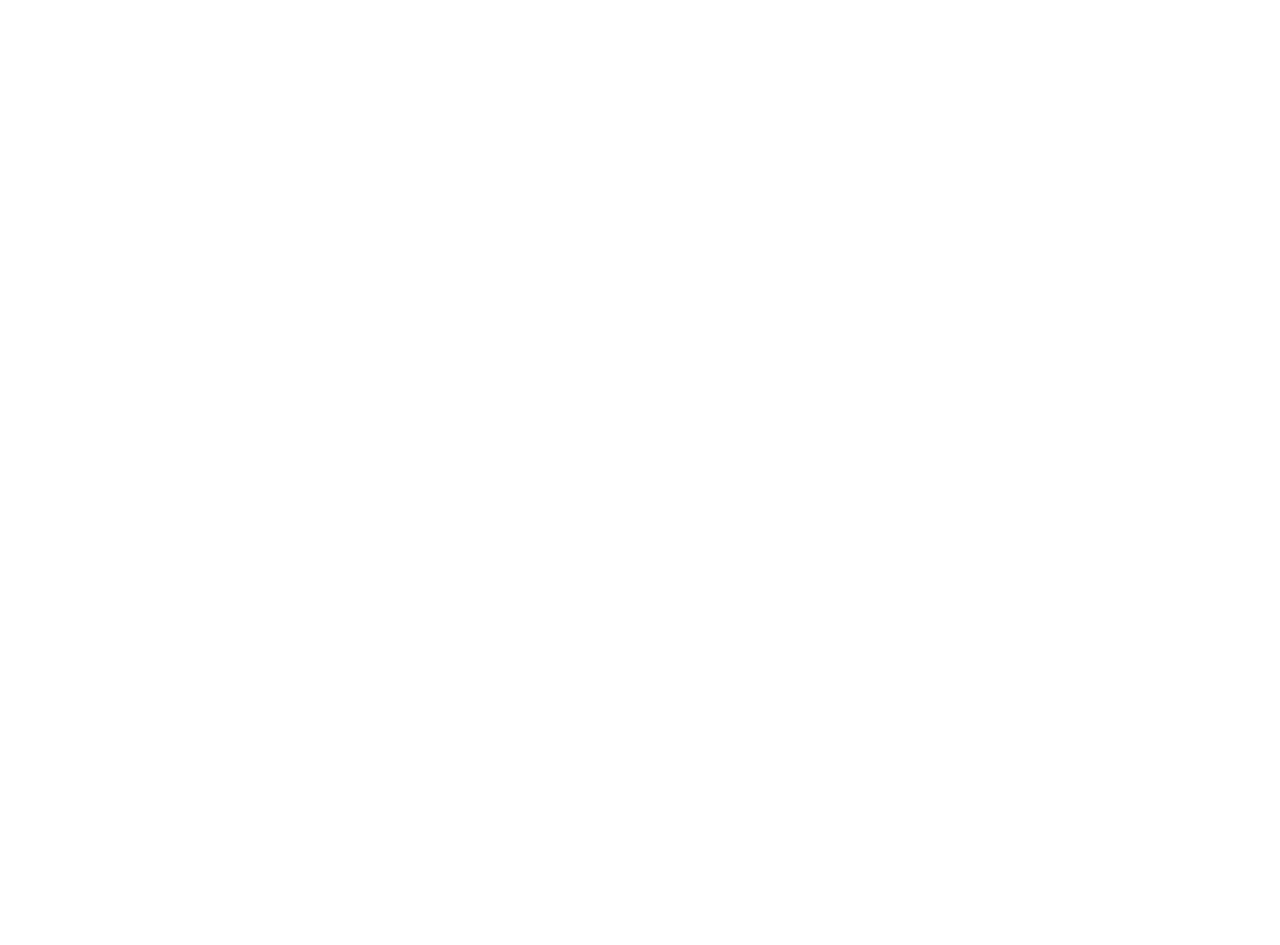
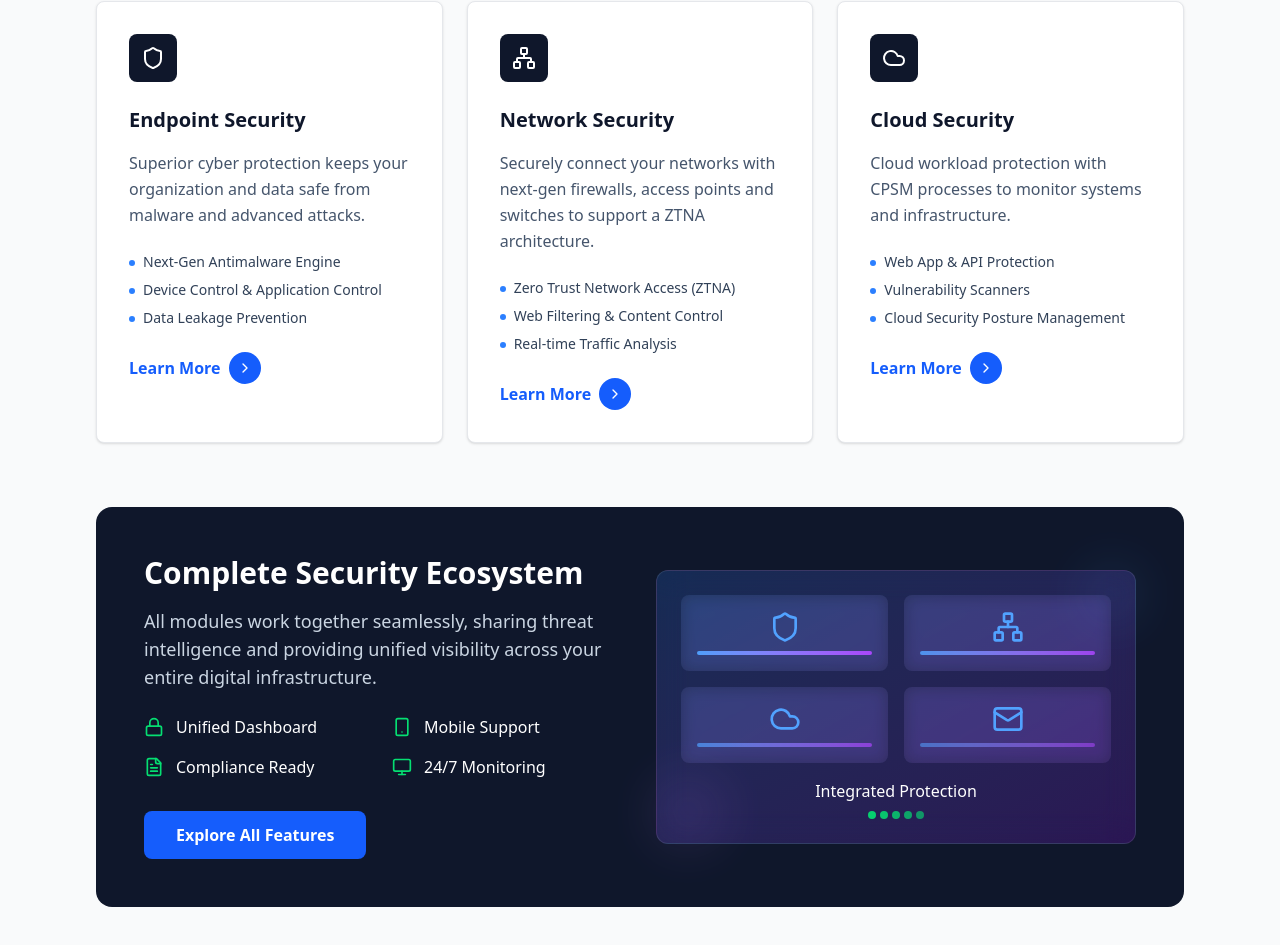
Before and after one commit to Ishanb747/Osto_hackathon, a React (Vite) app in the folder c_hack/: page / in a window 1280 px wide. Shown: the part 1423-2368 px from the top of the page. Before the commit the page ends 1212 px from the top, so only its background shows below. Built offline with nearby package versions, Linux system fonts and the light colour scheme.

Commit message:
added 7 pages yet to link

```diff
--- a/c_hack/package.json
+++ b/c_hack/package.json
@@ -13,6 +13,7 @@
     "@tailwindcss/vite": "^4.1.13",
     "react": "^19.1.1",
     "react-dom": "^19.1.1",
+    "react-router-dom": "^7.9.1",
     "tailwindcss": "^4.1.13"
   },
   "devDependencies": {
--- a/c_hack/src/App.jsx
+++ b/c_hack/src/App.jsx
@@ -3,12 +3,14 @@
 import './App.css'
 import Header from './components/Header'
 import Hero from './components/Hero'
+import Features from './components/Features'
 function App() {
 
   return (
     <>
     <Header/>
     <Hero/>
+    <Features/>
     </>
   )
 }
--- /dev/null
+++ b/c_hack/src/components/Features.jsx
@@ -0,0 +1,188 @@
+import React from 'react';
+import {
+  Shield,
+  Network,
+  Mail,
+  Cloud,
+  Monitor,
+  Search,
+  ChevronRight,
+  Lock,
+  Smartphone,
+  FileText
+} from 'lucide-react';
+
+const Features = () => {
+  const features = [
+    {
+      icon: Shield,
+      title: "Endpoint Security",
+      description: "Superior cyber protection keeps your organization and data safe from malware and advanced attacks.",
+      details: [
+        "Next-Gen Antimalware Engine",
+        "Device Control & Application Control",
+        "Data Leakage Prevention",
+        "Real-time File Upload Blocking"
+      ]
+    },
+    {
+      icon: Network,
+      title: "Network Security",
+      description: "Securely connect your networks with next-gen firewalls, access points and switches to support a ZTNA architecture.",
+      details: [
+        "Zero Trust Network Access (ZTNA)",
+        "Web Filtering & Content Control",
+        "Real-time Traffic Analysis",
+        "Network Threat Detection"
+      ]
+    },
+
+    {
+      icon: Cloud,
+      title: "Cloud Security",
+      description: "Cloud workload protection with CPSM processes to monitor systems and infrastructure.",
+      details: [
+        "Web App & API Protection",
+        "Vulnerability Scanners",
+        "Cloud Security Posture Management",
+        "AI Security Posture Management"
+      ]
+    }
+  ];
+
+  return (
+    <div className="bg-gray-50 py-16">
+      <div className="max-w-6xl mx-auto px-4 sm:px-6 lg:px-8">
+        {/* Header Section */}
+        <div className="text-center mb-16">
+          <h2 className="text-4xl font-bold text-slate-900 mb-4">
+            Osto has you covered
+          </h2>
+          <p className="text-xl text-slate-600 max-w-2xl mx-auto">
+            Synchronized solutions for smarter, faster, more effective defenses.
+          </p>
+        </div>
+
+        {/* Features Grid */}
+        <div className="grid md:grid-cols-2 lg:grid-cols-3 gap-6">
+          {features.map((feature, index) => {
+            const IconComponent = feature.icon;
+            return (
+              <div
+                key={index}
+                className="group bg-white rounded-lg p-8 shadow-sm hover:shadow-lg transition-all duration-300 border border-gray-200 hover:border-blue-200 cursor-pointer relative overflow-hidden"
+              >
+                {/* Background Gradient on Hover */}
+                <div className="absolute inset-0 bg-gradient-to-br from-blue-50 to-slate-50 opacity-0 group-hover:opacity-100 transition-opacity duration-300"></div>
+
+                <div className="relative z-10">
+                  {/* Icon */}
+                  <div className="mb-6">
+                    <div className="w-12 h-12 bg-slate-900 rounded-lg flex items-center justify-center group-hover:bg-blue-600 transition-colors duration-300">
+                      <IconComponent className="w-6 h-6 text-white" />
+                    </div>
+                  </div>
+
+                  {/* Title */}
+                  <h3 className="text-xl font-bold text-slate-900 mb-4 group-hover:text-blue-900 transition-colors duration-300">
+                    {feature.title}
+                  </h3>
+
+                  {/* Description */}
+                  <p className="text-slate-600 mb-6 leading-relaxed">
+                    {feature.description}
+                  </p>
+
+                  {/* Key Features List */}
+                  <div className="mb-6">
+                    <ul className="space-y-2">
+                      {feature.details.slice(0, 3).map((detail, idx) => (
+                        <li key={idx} className="flex items-start space-x-2 text-sm text-slate-700">
+                          <div className="w-1.5 h-1.5 bg-blue-500 rounded-full mt-2 flex-shrink-0"></div>
+                          <span>{detail}</span>
+                        </li>
+                      ))}
+                    </ul>
+                  </div>
+
+                  {/* Learn More Button */}
+                  <button className="flex items-center space-x-2 text-blue-600 font-semibold group-hover:text-blue-700 transition-colors duration-300">
+                    <span>Learn More</span>
+                    <div className="w-8 h-8 bg-blue-600 rounded-full flex items-center justify-center group-hover:bg-blue-700 transition-colors duration-300">
+                      <ChevronRight className="w-4 h-4 text-white" />
+                    </div>
+                  </button>
+                </div>
+              </div>
+            );
+          })}
+        </div>
+
+        {/* Additional Info Section */}
+        <div className="mt-16 bg-slate-900 rounded-2xl p-8 lg:p-12">
+          <div className="grid lg:grid-cols-2 gap-8 items-center">
+            <div>
+              <h3 className="text-3xl font-bold text-white mb-4">
+                Complete Security Ecosystem
+              </h3>
+              <p className="text-slate-300 mb-6 text-lg">
+                All modules work together seamlessly, sharing threat intelligence and providing unified visibility across your entire digital infrastructure.
+              </p>
+
+              <div className="grid grid-cols-2 gap-4 mb-8">
+                <div className="flex items-center space-x-3">
+                  <Lock className="w-5 h-5 text-green-400" />
+                  <span className="text-white font-medium">Unified Dashboard</span>
+                </div>
+                <div className="flex items-center space-x-3">
+                  <Smartphone className="w-5 h-5 text-green-400" />
+                  <span className="text-white font-medium">Mobile Support</span>
+                </div>
+                <div className="flex items-center space-x-3">
+                  <FileText className="w-5 h-5 text-green-400" />
+                  <span className="text-white font-medium">Compliance Ready</span>
+                </div>
+                <div className="flex items-center space-x-3">
+                  <Monitor className="w-5 h-5 text-green-400" />
+                  <span className="text-white font-medium">24/7 Monitoring</span>
+                </div>
+              </div>
+
+              <button className="bg-blue-600 hover:bg-blue-700 text-white font-semibold px-8 py-3 rounded-lg transition-colors duration-200">
+                Explore All Features
+              </button>
+            </div>
+
+            <div className="relative">
+              <div className="bg-gradient-to-br from-blue-500/20 to-purple-600/20 backdrop-blur-lg rounded-xl p-6 border border-white/10">
+                <div className="grid grid-cols-2 gap-4">
+                  {[Shield, Network, Cloud, Mail].map((Icon, idx) => (
+                    <div key={idx} className="bg-white/5 rounded-lg p-4 text-center backdrop-blur-sm">
+                      <Icon className="w-8 h-8 text-blue-400 mx-auto mb-2" />
+                      <div className="h-1 bg-gradient-to-r from-blue-400 to-purple-500 rounded animate-pulse" style={{animationDelay: `${idx * 200}ms`}}></div>
+                    </div>
+                  ))}
+                </div>
+
+                <div className="mt-4 text-center">
+                  <div className="text-white font-medium mb-2">Integrated Protection</div>
+                  <div className="flex justify-center space-x-1">
+                    {[1,2,3,4,5].map((dot) => (
+                      <div key={dot} className="w-2 h-2 bg-green-400 rounded-full animate-pulse" style={{animationDelay: `${dot * 100}ms`}}></div>
+                    ))}
+                  </div>
+                </div>
+              </div>
+
+              {/* Floating Elements */}
+              <div className="absolute -top-2 -right-2 w-16 h-16 bg-blue-400/10 rounded-full blur-xl animate-pulse"></div>
+              <div className="absolute -bottom-2 -left-2 w-20 h-20 bg-purple-400/10 rounded-full blur-xl animate-pulse delay-1000"></div>
+            </div>
+          </div>
+        </div>
+      </div>
+    </div>
+  );
+};
+
+export default Features;
--- a/c_hack/src/components/Header.jsx
+++ b/c_hack/src/components/Header.jsx
@@ -4,7 +4,6 @@
 const Header = () => {
   return (
     <header className="bg-white text-slate-800 shadow-sm">
-      {/* Top utility bar - Navy Blue */}
       <div className="bg-blue-900 py-3">
         <div className="max-w-7xl mx-auto px-4 sm:px-6 lg:px-8">
           <div className="flex justify-between items-center text-sm text-white">
@@ -38,10 +37,10 @@
             {/* Desktop Navigation */}
             <nav className="hidden md:flex items-center space-x-8">
               <a href="#" className="hover:text-purple-600 transition-colors font-medium text-slate-700">
-                Products
+                About us
               </a>
               <a href="#" className="hover:text-purple-600 transition-colors font-medium text-slate-700">
-                Solutions
+                Products
               </a>
               <a href="#" className="hover:text-purple-600 transition-colors font-medium text-slate-700">
                 Support
--- a/c_hack/src/components/Hero.jsx
+++ b/c_hack/src/components/Hero.jsx
@@ -151,7 +151,7 @@
 
       {/* Trust Bar */}
       <div className="bg-slate-800/50 border-t border-slate-700/50 backdrop-blur-sm">
-        <div className="max-w-7xl mx-auto px-4 sm:px-6 lg:px-8 py-12">
+        <div className="max-w-5xl mx-auto px-4 sm:px-6 lg:px-8 py-12">
           <div className="text-center mb-8">
             <h2 className="text-sm font-semibold text-slate-400 uppercase tracking-wider mb-4">
               Compliant, Certified, and Ready for Business
```
Also changed, not shown: c_hack/src/pages/Ab.jsx (added), c_hack/src/pages/Cs.jsx (added), c_hack/src/pages/Demo.jsx (added), c_hack/src/pages/Es.jsx (added), c_hack/src/pages/Ns.jsx (added), 1 other file (tests, documents, lock files or other folders).
